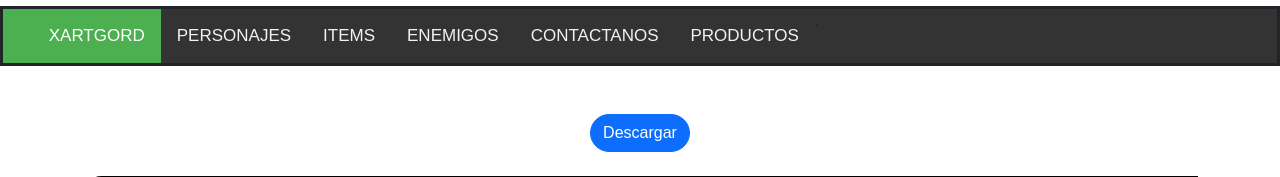
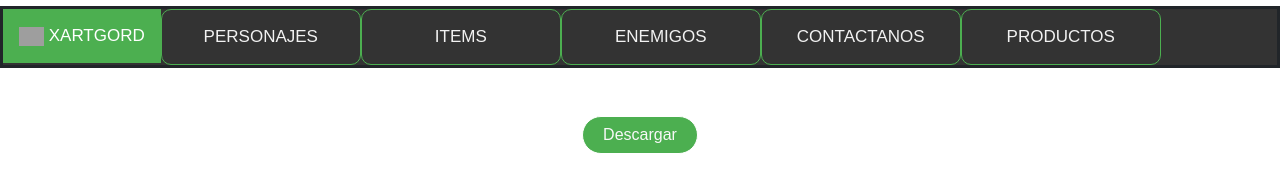
Before and after one commit to FelipeVergaraZ/VJ, a Django app: page / in a window 1280 px wide. Shown: the part 151-328 px from the top of the page. Run offline with Django 3.2, Linux system fonts and the light colour scheme; some libraries are stand-ins or nearby versions; grey boxes are pictures that could not be loaded.

Commit message:
cambio 5

```diff
--- a/pruebaDjango/formulario/templates/formulario/armaduras.html
+++ b/pruebaDjango/formulario/templates/formulario/armaduras.html
@@ -1,3 +1,4 @@
+{% load static %}
 <!DOCTYPE html>
 <html>
 
--- a/pruebaDjango/formulario/templates/formulario/index.html
+++ b/pruebaDjango/formulario/templates/formulario/index.html
@@ -10,14 +10,15 @@
     <meta charset="utf-8">
     <meta name="viewport" content="width=device-width, initial-scale=1">
     <title>WIKI - ED</title>
+    <link rel="stylesheet" href="https://fonts.googleapis.com/css?family=Catamaran:100,200,300,400,500,600,700,800,900">
+    <link rel="stylesheet" href="https://fonts.googleapis.com/css?family=Lato:100,100i,300,300i,400,400i,700,700i,900,900i">
+    <link rel="stylesheet" href="https://cdnjs.cloudflare.com/ajax/libs/font-awesome/4.7.0/css/font-awesome.min.css">
+    <link rel="stylesheet" href="https://icons8.com/icon/ZRiAFreol5mE/instagram">
     <link href=" {% static 'css/bootstrap.min.css' %} " rel="stylesheet">
     <link href=" {% static 'css/style.css' %} " rel="stylesheet">
     <link href=" {% static 'css/video.css' %} " rel="stylesheet">
 
-    <link rel="stylesheet" href="https://fonts.googleapis.com/css?family=Catamaran:100,200,300,400,500,600,700,800,900">
-    <link rel="stylesheet" href="https://fonts.googleapis.com/css?family=Lato:100,100i,300,300i,400,400i,700,700i,900,900i">
-    <link rel="stylesheet" href="https://cdnjs.cloudflare.com/ajax/libs/font-awesome/4.7.0/css/font-awesome.min.css">
-    <link rel="stylesheet" href="https://icons8.com/icon/ZRiAFreol5mE/instagram">
+
 
 </head>
 
@@ -28,13 +29,13 @@
     <header class="menu-fixed">
         <div class="bordmenu">
             <script src="java/script.js"></script>
-            <div class="topnav" id="myTopnav">
-                <a href="{% url 'home' %}" class="active"><img href=" {% static 'img/icons_logo.png' %} " alt="" width="25px"> XARTGORD</a>
-                <a href="personajes.html">PERSONAJES</a>
-                <a href="{% url 'items' %}">ITEMS</a>.
-                <a href="enemigos.html">ENEMIGOS</a>
-                <a href="contact.html">CONTACTANOS</a>
-                <a href="mercancia.html">PRODUCTOS</a>
+            <div class="topnav " id="myTopnav">
+                <a class="active" class="indemenu" href="{% url 'home' %}"><img src="{% static 'img/icons_logo.png' %}" width="25px"> XARTGORD </a>
+                <a class="indemenu" href="{% url 'personajes' %}">PERSONAJES</a>
+                <a class="indemenu" href="{% url 'items' %}">ITEMS</a>
+                <a class="indemenu" href="">ENEMIGOS</a>
+                <a class="indemenu" href="">CONTACTANOS</a>
+                <a class="indemenu" href="mercancia.html">PRODUCTOS</a>
                 <a href="javascript:void(0);" class="icon" onclick="myFunction()">
                     <i class="fa fa-bars"></i>
                 </a>
@@ -46,16 +47,16 @@
         <div class="masthead-content">
             <div class="container">
                 <h1 class="masthead-heading mb-0"></h1>
-                <h2 class="masthead-subheading mb-0"></h2><a class="btn btn-primary btn-xl rounded-pill mt-5" role="button" href="#">   Descargar   </a></div>
+                <h2 class="masthead-subheading mb-0"></h2><a class="btn btn-xl bottoncolor rounded-pill mt-5" role="button" href="#">   Descargar   </a></div>
         </div>
     </header>
     <br>
     <div class="container">
         <article>
-            <div class="jumbotron">
+            <div class="jumbotron text-white ">
                 <div class="row align-items-center">
                     <div class="col-lg-6 order-lg-2">
-                        <div class="p-5"><img class="rounded img-fluid" src=" {% static 'img/01.png' %} "></div>
+                        <div class="p-5 "><img class="rounded img-fluid marcoindex" src=" {% static 'img/01.png' %} "></div>
                     </div>
                     <div class="col-lg-6 order-lg-1">
                         <div class="p-5">
@@ -71,14 +72,14 @@
     <br>
     <section>
         <div class="container">
-            <div class="jumbotron1">
+            <div class="jumbotron1 text-white">
                 <div class="row align-items-center">
                     <div class="col-lg-6 order-lg-1">
                         <div class="p-5"><img class="rounded img-fluid" src=" {% static 'img/02.png' %} "></div>
                     </div>
                     <div class="col-lg-6 order-lg-2">
                         <div class="p-5">
-                            <h2 class="display-4">Crea tus vinculos.</h2>
+                            <h2 class="display-4">Crea tus vinculos</h2>
                             <p class="pa11">Forma gremios, grupos y comunidades. Conoce a todos los diferentes persojanes que residen en Xatgord y forma lazos inquebrantables con ellos. </p>
                         </div>
                     </div>
@@ -90,7 +91,7 @@
     <br>
     <section>
         <div class="container">
-            <div class="jumbotron">
+            <div class="jumbotron text-white">
                 <div class="row align-items-center">
                     <div class="col-lg-6 order-lg-2">
                         <div class="p-5"><img class="rounded img-fluid" src=" {% static 'img/03.png' %} "></div>
@@ -105,11 +106,15 @@
             </div>
         </div>
     </section>
+
+
+
+    <script src="main.js"></script>
     <hr class="bordhr">
     <section class="masthead text-center text-white">
         <div class="masthead-content">
             <div class="container">
-                <h2 class="masthead-subheading mb-0"></h2><a class="btn btn-primary btn-xl rounded-pill mt-5" role="button" href="#">   Arriba   </a></div>
+                <h2 class="masthead-subheading mb-0"></h2><a class="btn bottoncolor btn-xl rounded-pill mt-5" role="button" href="#">   Arriba   </a></div>
         </div>
     </section>
     <br>
@@ -122,7 +127,7 @@
                 <p class="text-center ">Loremm ipsum dolor sit amet consectetur adipisicing elit. Explicabo quos eveniet, voluptate modi delectus optio ipsam, consectetur ad iste fugiat libero eligendi repellat, esse hic commodi atque quia inventore officiis!</p>
                 <br>
                 <div class="iconoo">
-                    <div class="iconoo" class=""><img class="rounded img-fluid" src=" {% static 'img/iconoo.png' %} "></div>
+                    <div class="iconoo" class=""><img class="rounded img-fluid" src="{% static 'img/iconoo.png' %}"></div>
                 </div>
                 <div class="container">
                     <div>
--- a/pruebaDjango/formulario/urls.py
+++ b/pruebaDjango/formulario/urls.py
@@ -1,8 +1,10 @@
 from django.urls import path
 from .views import home, items
-
+from .views import personajes
 
 urlpatterns = [
     path('',home,name='home'),
+    path('personajes/',personajes,name='personajes'),
     path('items/',items,name='items')
+
 ]
--- a/pruebaDjango/formulario/views.py
+++ b/pruebaDjango/formulario/views.py
@@ -4,5 +4,8 @@
 def home(request):
     return render(request, 'formulario/index.html')
 
+def personajes(request):
+    return render(request, 'formulario/personajes.html')
+
 def items(request):
     return render(request, 'formulario/items.html')
```
Also changed, not shown: pruebaDjango/formulario/templates/formulario/items.html (+7 -7 lines), pruebaDjango/formulario/templates/formulario/personajes.html (+4 -3 lines).
